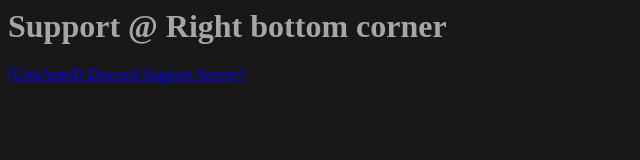
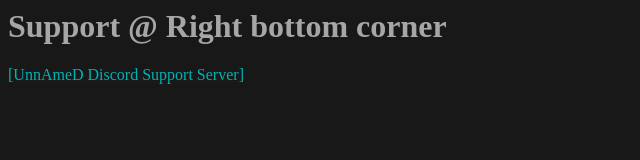
Before and after one commit to 5rPzSPk514LogIkT0Ud8V5g7JvdhEKtvaaFISqe/5rPzSPk514LogIkT0Ud8V5g7JvdhEKtvaaFISqe.github.io, a plain HTML site: page index.html in a window 1280 px wide. Shown: the whole page, without its empty margins (0-640 px from the left). Drawn offline with Linux system fonts and the light colour scheme.

Commit message:
Update index.html

```diff
--- a/index.html
+++ b/index.html
@@ -4,6 +4,6 @@
 <html>
 <body bgcolor="#181818">
 <h1><font color="#a6a6a6">Support @ Right bottom corner</font></h1>
-<p><a href="http://www.unnamed.me">[UnnAmeD Discord Support Server]</a></p>
+<p><a href="http://www.unnamed.me"><font color="#00b3b3">[UnnAmeD Discord Support Server]</font></a></p>
 </body>
 </html>
```
